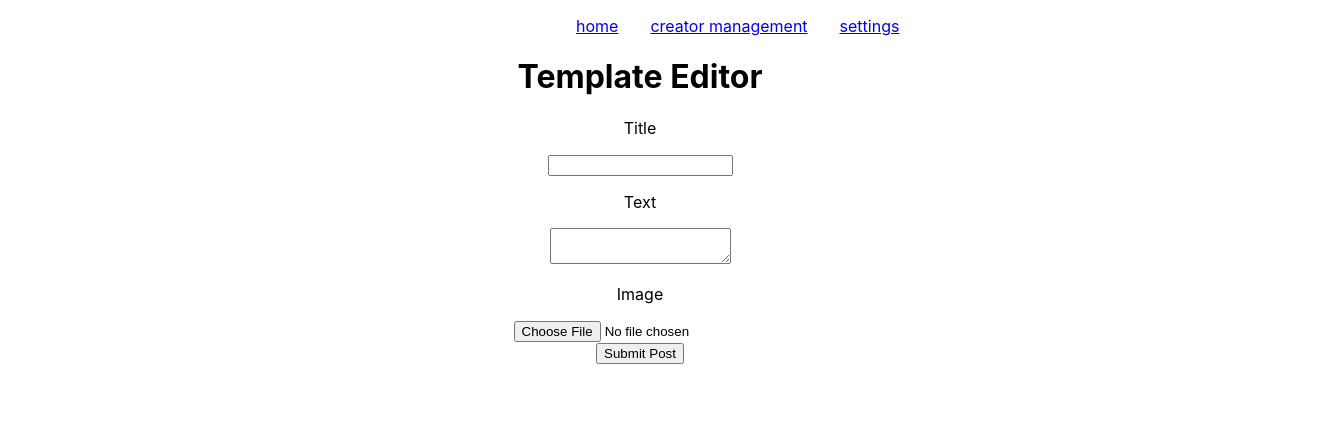
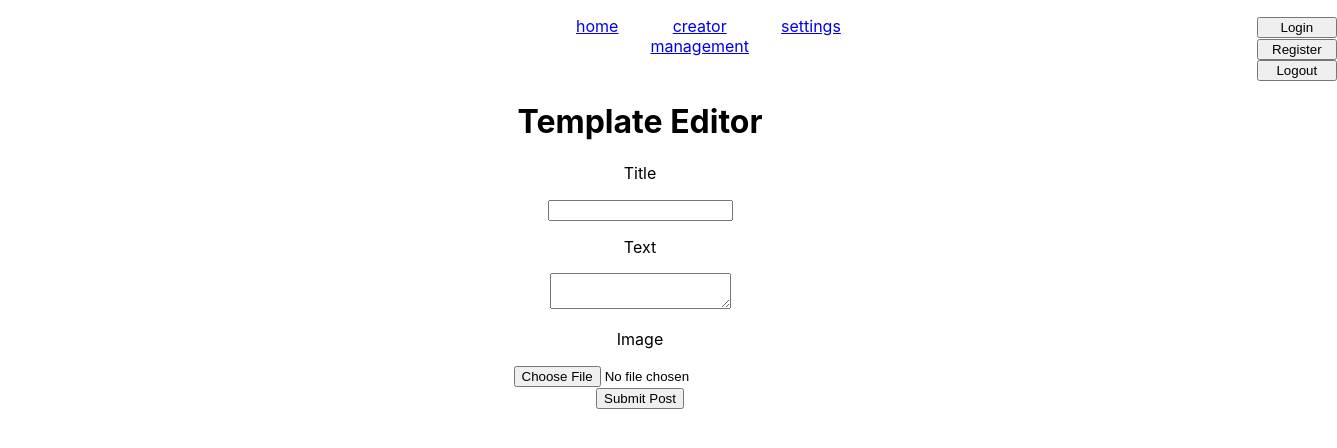
Before and after one commit to KalebWithAK/SoftwareEngineeringFinalProject, a React (Create React App) app in the folder web/: page /templateEditor in a window 1280 px wide. Shown: the top 448 px of the page, 1337 px wide, since content can reach past the window. Built offline with nearby package versions, Linux system fonts and the light colour scheme.

Commit message:
add login, logout, register buttons

```diff
--- a/web/src/components/top.js
+++ b/web/src/components/top.js
@@ -1,13 +1,64 @@
 import React from 'react'
+import { Link } from 'react-router-dom'
 import Navbar from './navbar.js'
 
 class Top extends React.Component {
     render() {
+        /*if ('session_key' in sessionStorage)
+            return (
+                <div className='top'>
+                    <Navbar />
+
+                    <div className='loginContainer'>
+                        <Link to='/login'><button className='loginButton'>Login</button></Link>
+                        <Link to='/register'><button className='loginButton'>Register</button></Link>
+                    </div>
+                </div>
+            )
+
+        if (!('session_key' in sessionStorage))
+            return (
+                <div className='top'>
+                    <Navbar />
+
+                    <div className='loginContainer'>
+                        <button className='loginButton' onClick={ this.handleLogout }>Logout</button>
+                    </div>
+                </div>
+            )*/
         return (
             <div className='top'>
                 <Navbar />
+                    <div className='loginContainer'>
+                        <Link to='/login'><button className='loginButton'>Login</button></Link>
+                        <Link to='/register'><button className='loginButton'>Register</button></Link>
+                        <button className='loginButton' onClick={ this.handleLogout }>Logout</button>
+                    </div>
             </div>
         )
+    }
+
+    handleLogout = () => {
+        fetch('http://localhost:3001/api/user/logout', {
+            method: 'DELETE',
+            mode: 'cors',
+            headers: { 'Content-Type': 'application/json' },
+            body: JSON.stringify({ session_key: sessionStorage.getItem('session_key') })
+        })
+        .then(response => response.json())
+        .then(
+            (data) => {
+                if (data.success === true) {
+                    sessionStorage.setItem('session_key', '')
+                    alert('You are now logged out')
+                    window.location.reload()
+                }
+            },
+            (err) => {
+                alert(`We ran into the following error while trying to log you out: ${ err }`)
+            }
+        )
+
     }
 }
 
```
